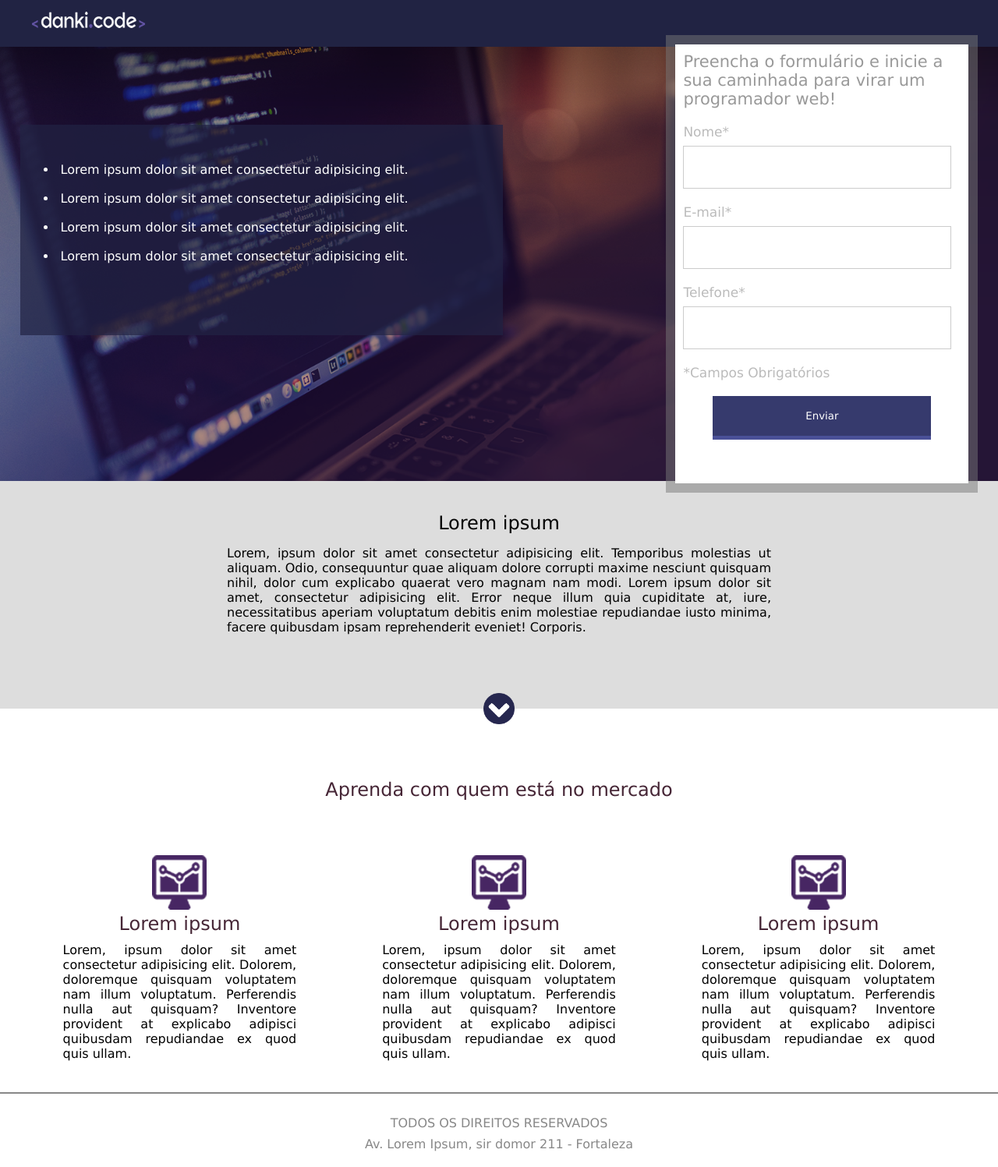
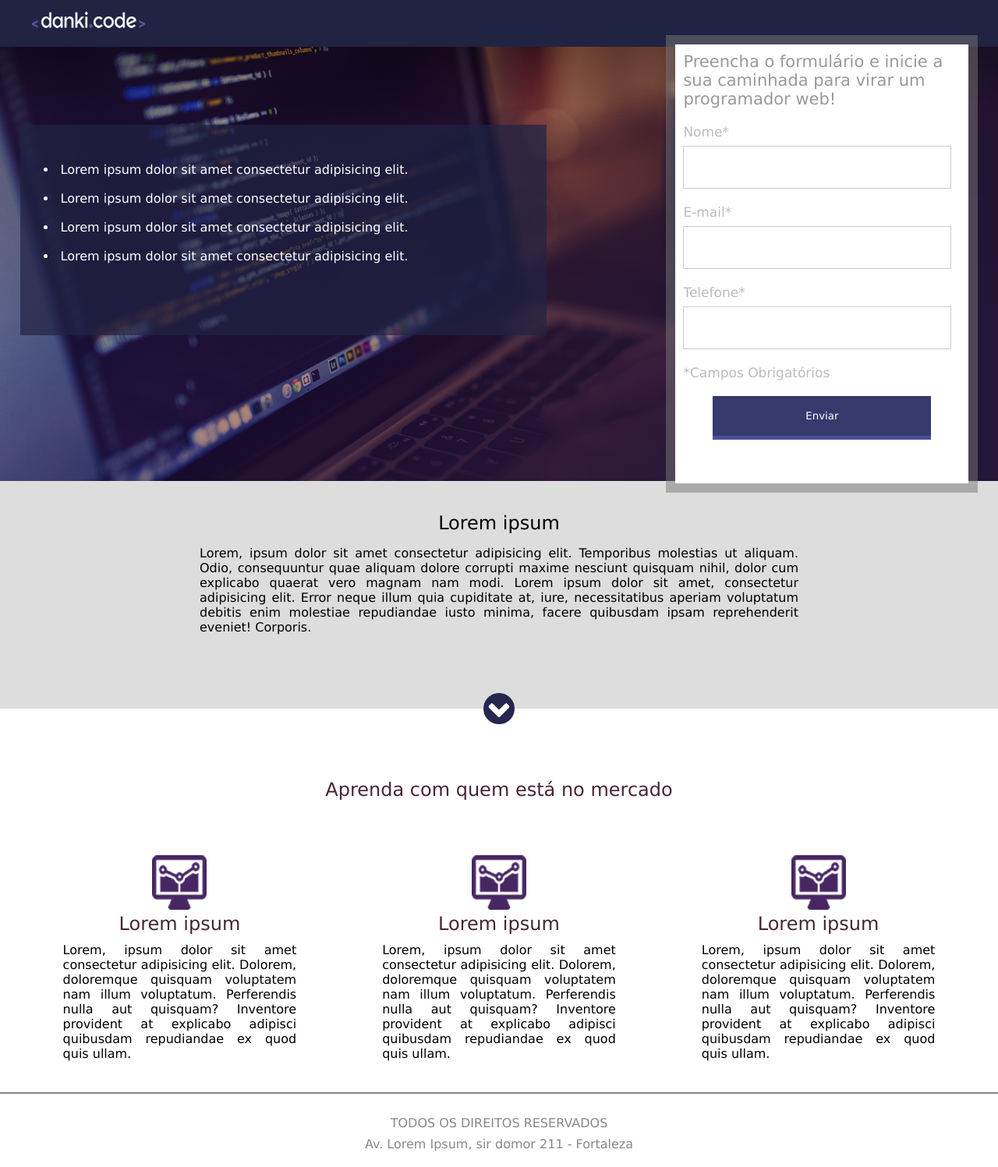
Before and after one commit to jacildofurtado/Danki-code, a PHP site: page / in a window 1280 px wide. Shown: the whole page at 78% size. Run offline with PHP 8.4, Linux system fonts and the light colour scheme.

Commit message:
Add responsive page

```diff
--- a/ftont-end-completo/projeto-01/css/style.css
+++ b/ftont-end-completo/projeto-01/css/style.css
@@ -12,16 +12,16 @@ html,body{
 }
 
 .center{
-    width: 1280px;
+    max-width: 1280px;
+    width: 100%;
     margin: 0 auto;
-    padding: 0 2%;
 }
 
 .clear{clear: both;}
 
 header{
-    min-width: 1280px;
     width: 100%;
+    padding: 0 2%;
     height: 60px;
     background-color: #212343;
 }
@@ -31,7 +31,7 @@ header img{
 }
 
 section.container-banner{
-    min-width: 1280px;
+    padding: 0 2%;
     width: 100%;
     height: 557px;
     background-image: url(../images/header_bg.png);
@@ -110,7 +110,7 @@ form .submit-container{
     padding: 30px;
     margin-top: 100px;
     float: left;
-    width: 619px;
+    width: 55%;
     height: 270px;
     background-color: rgba(33, 35, 67, 0.7);
 }
@@ -125,8 +125,7 @@ form .submit-container{
 }
 
 .container-2{
-    min-width: 1280px;
-    padding: 40px 0;
+    padding: 40px 2%;
     background-color: #dddddd;
     text-align: center;
 }
@@ -136,7 +135,8 @@ form .submit-container{
 }
 
 .container-2 p{
-    width: 698px;
+    width: 100%;
+    max-width: 768px;
     margin: 15px 0;
     display: inline-block;
     text-align: justify;
--- a/ftont-end-completo/projeto-01/index.html
+++ b/ftont-end-completo/projeto-01/index.html
@@ -49,6 +49,7 @@
                     <div class="submit-container"><input type="submit" value="Enviar" name="enviar"></div><!--submit-container-->
                 </form>
             </div><!--form-->
+            <div class="clear"></div>
         </div><!--center-->
     </section><!--container-banner-->
 
```
Also changed, not shown: other parts of ftont-end-completo/projeto-01/css/style.css (+75 -2 lines).
